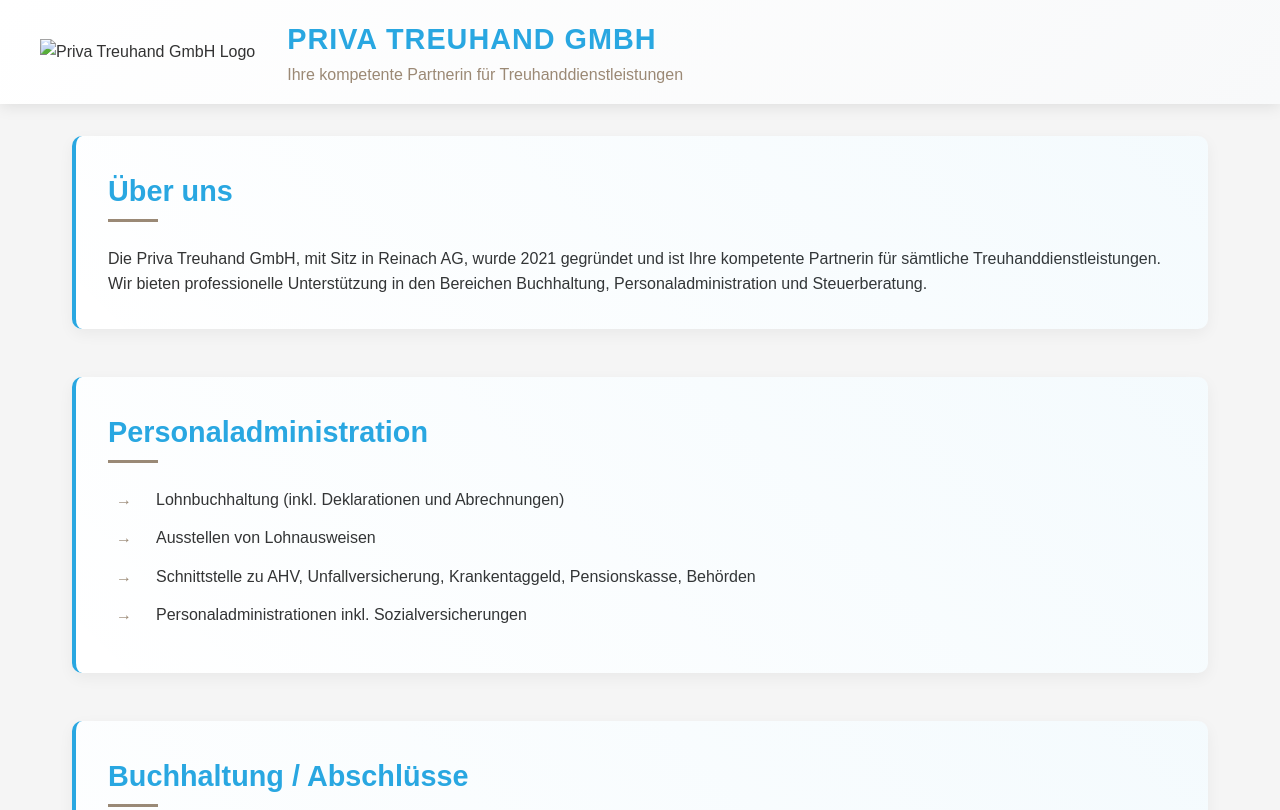
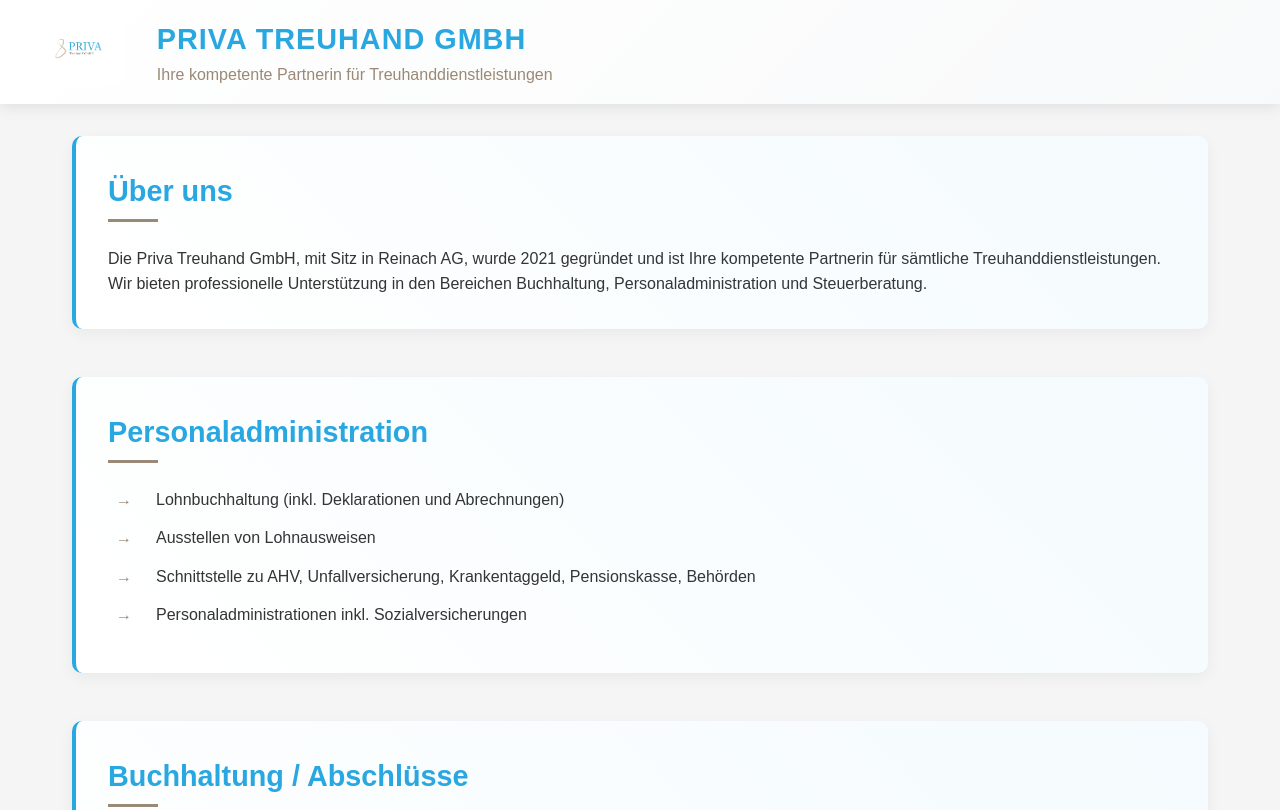
Before and after one commit to UCK2503/Priva-Treuhand-GmbH, a plain HTML site: page index.html in a window 1280 px wide. Shown: the top 810 px of the page. Drawn offline with Linux system fonts and the light colour scheme.

Commit message:
Update index.html

```diff
--- a/index.html
+++ b/index.html
@@ -261,7 +261,7 @@
 <body>
     <header class="header" role="banner">
         <div class="logo-container">
-            <img src="images/logo.png" alt="Priva Treuhand GmbH Logo" class="logo" loading="lazy">
+            <img src="logo.png" alt="Priva Treuhand GmbH Logo" class="logo" loading="lazy">
             <div class="title-container">
                 <h1 class="company-title">Priva Treuhand GmbH</h1>
                 <div class="company-subtitle">Ihre kompetente Partnerin für Treuhanddienstleistungen</div>
```
